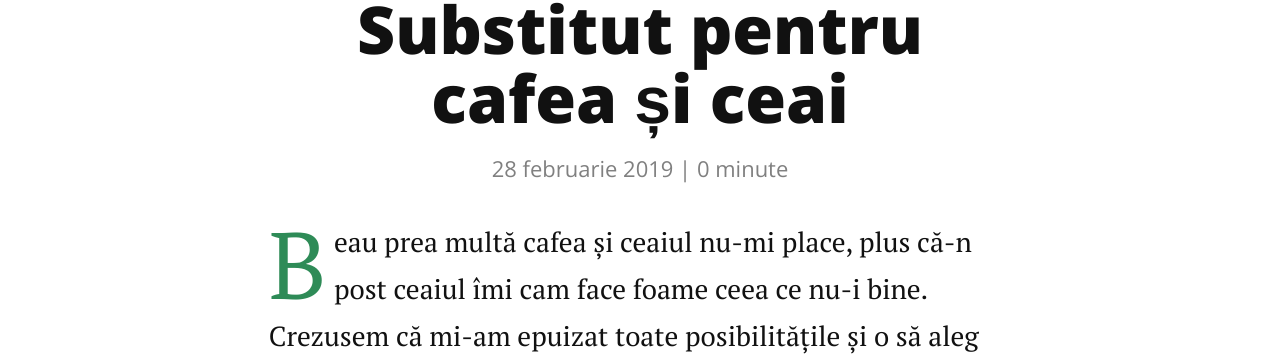
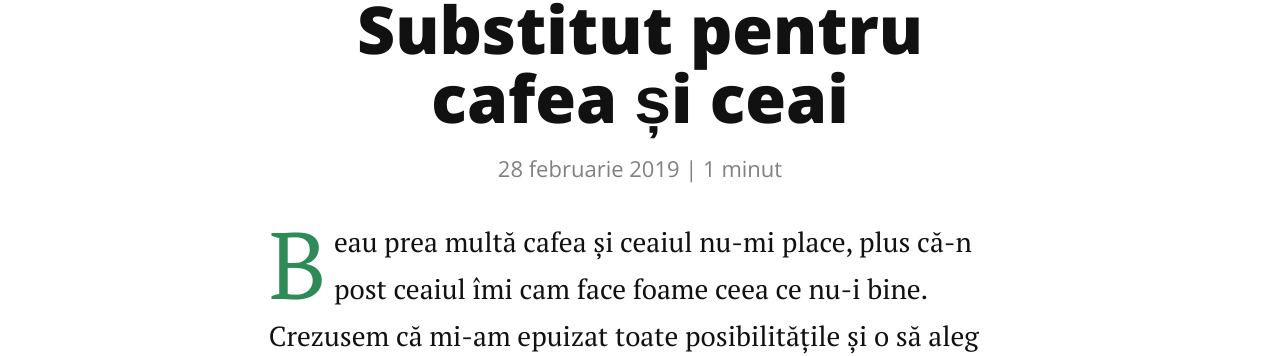
Before and after one commit to alexandru/pfiu.ro, a Jekyll site: the page built from _posts/2019-02-28-substitut-cald-cafea-si-ceai.md, in a window 1280 px wide and 900 px high. Shown: the part 368-724 px from the top of the window. Built offline with Jekyll 4.4.1, drawn with Linux system fonts in a browser that asks for light colours; nearby versions of some CDN libraries.

Commit message:
Fix minute estimation

```diff
--- a/_layouts/post.html
+++ b/_layouts/post.html
@@ -9,7 +9,11 @@ layout: default
     </figure>
   {% endif %}{% endunless %}
   <h1 class="postTitle">{{ page.title }}</h1>
-  <p class="meta">{{ page.date | ro_date_to_long_string }} | <span class="time">{{ page.content | number_of_words | divided_by:180 }}</span> minute</p>
+  <p class="meta">
+    {% capture minutes %}{% capture value %}{{ page.content | number_of_words | divided_by:180 }}{% endcapture %}{% if value == "0" %}1{% else %}{{ value }}{% endif %}{% endcapture %}
+    {{ page.date | ro_date_to_long_string }} |
+    <span class="time">{{ minutes }}</span> {% if minutes == "1" %}minut{% else %}minute{% endif %}
+  </p>
 
   {{ content }}
 
```
